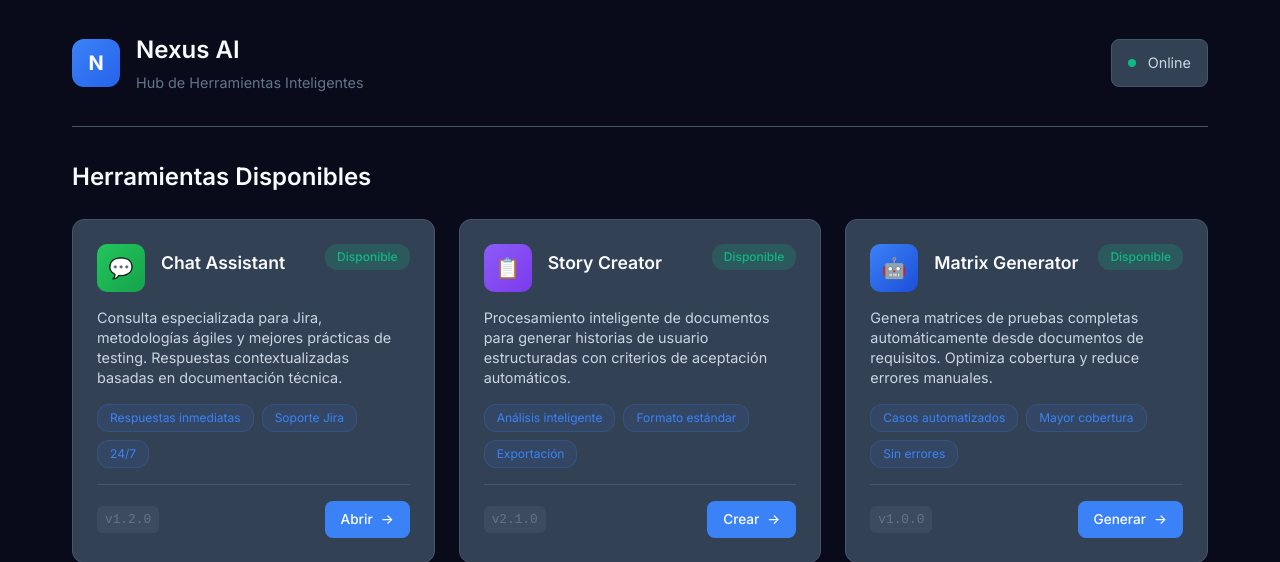
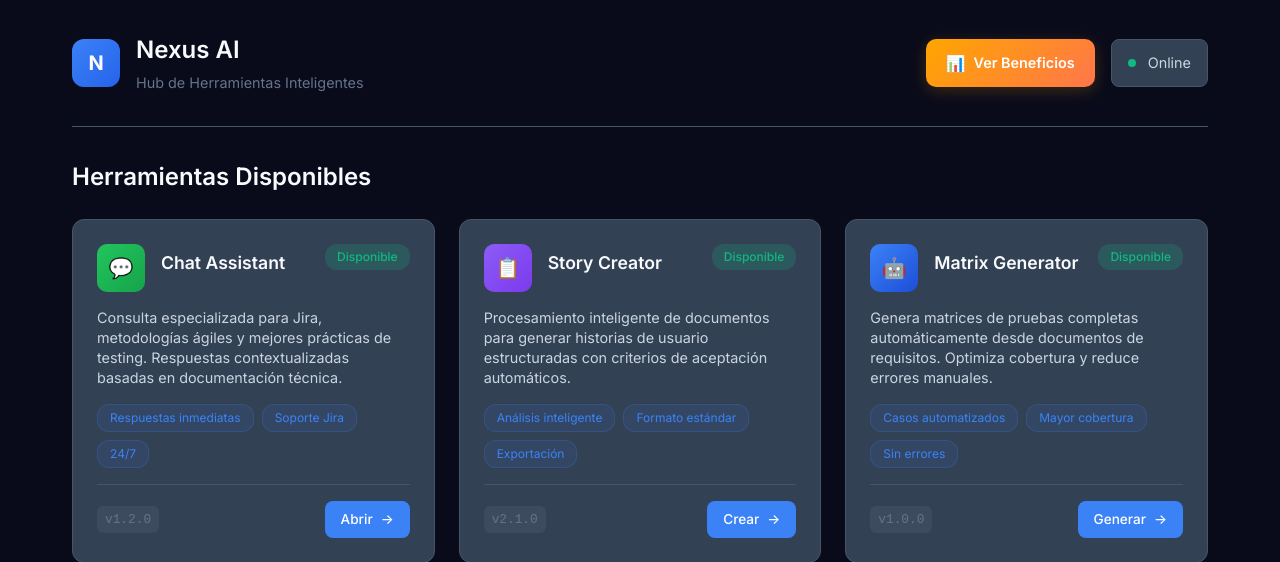
Before and after one commit to CMedina2023/Nexus-Web-HTML, a Flask app: page / in a window 1280 px wide. Shown: the top 562 px of the page. Run offline with Flask 3, Linux system fonts and the light colour scheme.

Commit message:
Update index.html
boton añadido

```diff
--- a/Nexus-Web/templates/index.html
+++ b/Nexus-Web/templates/index.html
@@ -88,6 +88,34 @@
             display: flex;
             align-items: center;
             gap: 1rem;
+        }
+
+        /* New button styles */
+        .overview-btn {
+            background: linear-gradient(135deg, #ffa600, #ff764a);
+            color: white;
+            text-decoration: none;
+            border: none;
+            border-radius: 10px;
+            padding: 0.75rem 1.25rem;
+            font-size: 0.9rem;
+            font-weight: 600;
+            cursor: pointer;
+            transition: all 0.2s ease;
+            display: flex;
+            align-items: center;
+            gap: 0.5rem;
+            box-shadow: 0 4px 15px rgba(255, 166, 0, 0.2);
+        }
+
+        .overview-btn:hover {
+            transform: translateY(-2px);
+            box-shadow: 0 6px 20px rgba(255, 166, 0, 0.3);
+            background: linear-gradient(135deg, #ff9500, #ff6b3a);
+        }
+
+        .overview-btn .icon {
+            font-size: 1rem;
         }
 
         .user-info {
@@ -467,6 +495,11 @@
                 gap: 1rem;
             }
 
+            .header-actions {
+                width: 100%;
+                justify-content: space-between;
+            }
+
             .tools-grid {
                 grid-template-columns: 1fr;
             }
@@ -484,16 +517,16 @@
                 </div>
             </div>
             <div class="header-actions">
+                <a href="/overview" class="overview-btn">
+                    <span class="icon">📊</span>
+                    Ver Beneficios
+                </a>
                 <div class="user-info">
                     <div class="status-indicator"></div>
                     <span class="user-text">Online</span>
                 </div>
             </div>
         </header>
-
-
-
-
 
         <main>
             <div class="section-header">
@@ -587,8 +620,6 @@
             </div>
         </main>
 
-
-
         <footer class="footer">
             <p>&copy; 2025 Nexus AI - Hub de Herramientas Inteligentes</p>
         </footer>
@@ -615,7 +646,7 @@
                     window.location.href = href;
                 }
             });
-2
+
             // Mejorar accesibilidad
             card.setAttribute('tabindex', '0');
             card.setAttribute('role', 'button');
```
